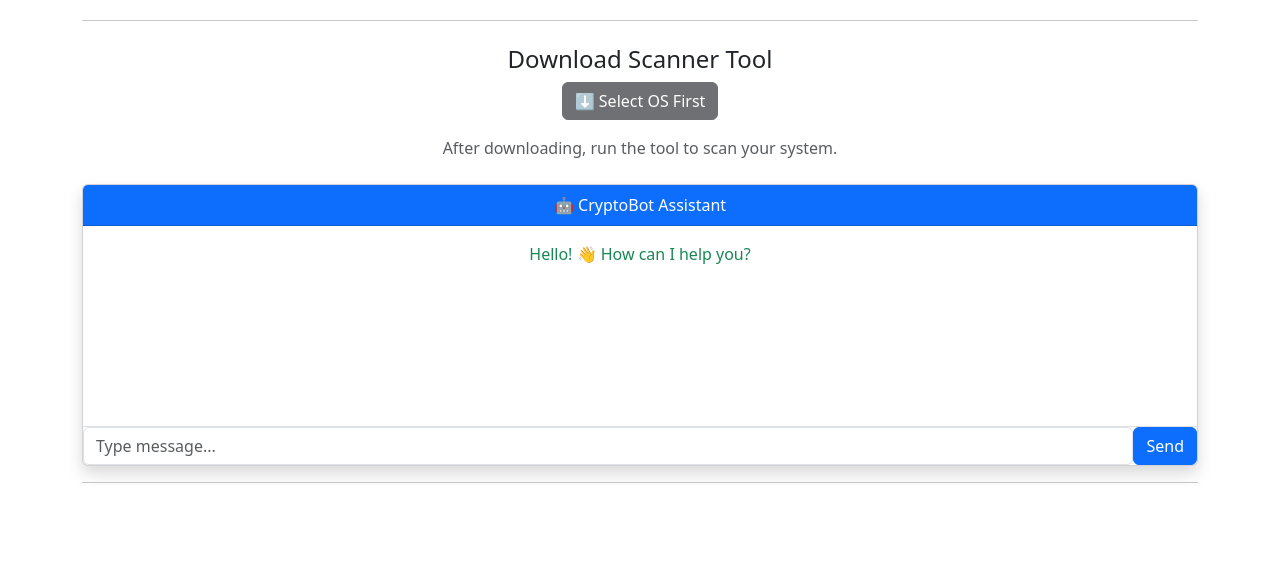
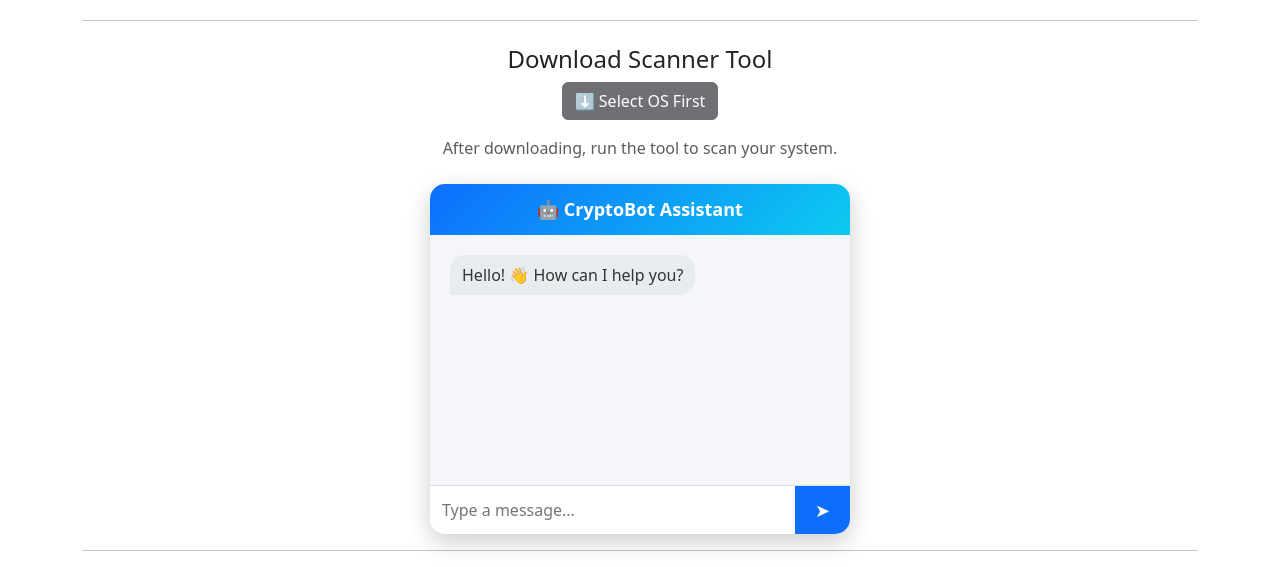
Before and after one commit to paragGonji/CryptoDefender, a Django app: page /deep-research/ in a window 1280 px wide. Shown: the part 248-815 px from the top of the page. Before the commit the page ends 731 px from the top, so only its background shows below. Run offline with Django 5.2, Linux system fonts and the light colour scheme.

Commit message:
added chat bot

```diff
--- a/cryptodefender/templates/core/deep_research.html
+++ b/cryptodefender/templates/core/deep_research.html
@@ -3,7 +3,95 @@
 <head>
     <title>Deep Research</title>
     <link rel="stylesheet" href="https://cdn.jsdelivr.net/npm/bootstrap@5.3.0/dist/css/bootstrap.min.css">
+
+    <style>
+    /* ================= CHATBOT MODERN UI ================= */
+
+    .chat-card {
+        max-width: 420px;
+        margin: auto;
+        border-radius: 15px;
+        overflow: hidden;
+        box-shadow: 0 8px 25px rgba(0,0,0,0.2);
+        background: #ffffff;
+    }
+
+    .chat-header {
+        background: linear-gradient(135deg, #0d6efd, #0dcaf0);
+        color: white;
+        padding: 12px;
+        font-weight: bold;
+        text-align: center;
+        font-size: 18px;
+    }
+
+    .chat-body {
+        height: 250px;
+        overflow-y: auto;
+        padding: 15px;
+        background: #f4f6f9;
+    }
+
+    .user-msg {
+        background: #0d6efd;
+        color: white;
+        padding: 8px 12px;
+        border-radius: 15px 15px 0 15px;
+        margin: 5px;
+        display: inline-block;
+        float: right;
+        clear: both;
+        max-width: 70%;
+    }
+
+    .bot-msg {
+        background: #e9ecef;
+        color: #333;
+        padding: 8px 12px;
+        border-radius: 15px 15px 15px 0;
+        margin: 5px;
+        display: inline-block;
+        float: left;
+        clear: both;
+        max-width: 70%;
+    }
+
+    .chat-footer {
+        display: flex;
+        border-top: 1px solid #ddd;
+    }
+
+    .chat-footer input {
+        flex: 1;
+        border: none;
+        padding: 12px;
+        outline: none;
+    }
+
+    .chat-footer button {
+        border: none;
+        background: #0d6efd;
+        color: white;
+        padding: 0 20px;
+        font-size: 18px;
+        transition: 0.3s;
+    }
+
+    .chat-footer button:hover {
+        background: #084298;
+    }
+
+    .chat-body::-webkit-scrollbar {
+        width: 5px;
+    }
+
+    .chat-body::-webkit-scrollbar-thumb {
+        background: #ccc;
+        border-radius: 10px;
+    }
+    </style>
 </head>
+
 <body>
 
 <!-- 🔷 NAVBAR -->
@@ -87,7 +175,6 @@
     <h2>🔍 Deep Research</h2>
     <p>Select your Operating System</p>
 
-    <!-- OS Selection -->
     <div class="mt-4">
         <button class="btn btn-primary m-2" onclick="selectOS('Windows')">Windows</button>
         <button class="btn btn-success m-2" onclick="selectOS('Linux')">Linux</button>
@@ -95,7 +182,6 @@
 
     <hr>
 
-    <!-- Download Tool -->
     <h4 class="mt-4">Download Scanner Tool</h4>
 
     <a id="downloadBtn" href="#" class="btn btn-dark disabled">
@@ -106,25 +192,24 @@
         After downloading, run the tool to scan your system.
     </p>
 
-    <!-- 🤖 CHATBOT (EMBEDDED HERE) -->
-    <div class="card mt-4 shadow">
-        <div class="card-header bg-primary text-white">
+    <!-- 🤖 MODERN CHATBOT -->
+    <div class="chat-card mt-4">
+        <div class="chat-header">
             🤖 CryptoBot Assistant
         </div>
 
-        <div id="chat-messages" class="p-3" style="height:200px; overflow-y:auto;">
-            <div class="text-success">Hello! 👋 How can I help you?</div>
+        <div id="chat-messages" class="chat-body">
+            <div class="bot-msg">Hello! 👋 How can I help you?</div>
         </div>
 
-        <div class="d-flex border-top">
-            <input type="text" id="userInput" class="form-control" placeholder="Type message...">
-            <button class="btn btn-primary" onclick="sendMessage()">Send</button>
+        <div class="chat-footer">
+            <input type="text" id="userInput" placeholder="Type a message...">
+            <button onclick="sendMessage()">➤</button>
         </div>
     </div>
 
     <hr>
 
-    <!-- Result -->
     <div id="resultBox" class="card p-4 mt-4 shadow" style="display:none;">
         <h5>Status: <span class="text-danger">⚠️ Mining Detected</span></h5>
 
@@ -135,7 +220,7 @@
 
 </div>
 
-<!-- 🔷 MAIN SCRIPT -->
+<!-- 🔷 SCRIPT -->
 <script>
 function selectOS(os) {
     let btn = document.getElementById("downloadBtn");
@@ -164,21 +249,19 @@ function sendMessage() {
 
     let chat = document.getElementById("chat-messages");
 
-    // User message
-    chat.innerHTML += `<div class="text-end">${msg}</div>`;
+    chat.innerHTML += `<div class="user-msg">${msg}</div>`;
 
-    // Bot reply
     let reply = "I didn't understand 🤔";
 
     if (msg.toLowerCase().includes("mining")) {
-        reply = "⚠️ Mining happens when CPU usage is abnormally high.";
+        reply = "⚠️ Mining happens when CPU usage is high.";
     } else if (msg.toLowerCase().includes("prevent")) {
-        reply = "🛡 Go to Protection tab to secure your system.";
+        reply = "🛡 Go to Protection tab.";
     } else if (msg.toLowerCase().includes("download")) {
-        reply = "⬇ Select your OS and download the scanner tool.";
+        reply = "⬇ Select OS and download tool.";
     }
 
-    chat.innerHTML += `<div class="text-success">${reply}</div>`;
+    chat.innerHTML += `<div class="bot-msg">${reply}</div>`;
 
     input.value = "";
     chat.scrollTop = chat.scrollHeight;
```
